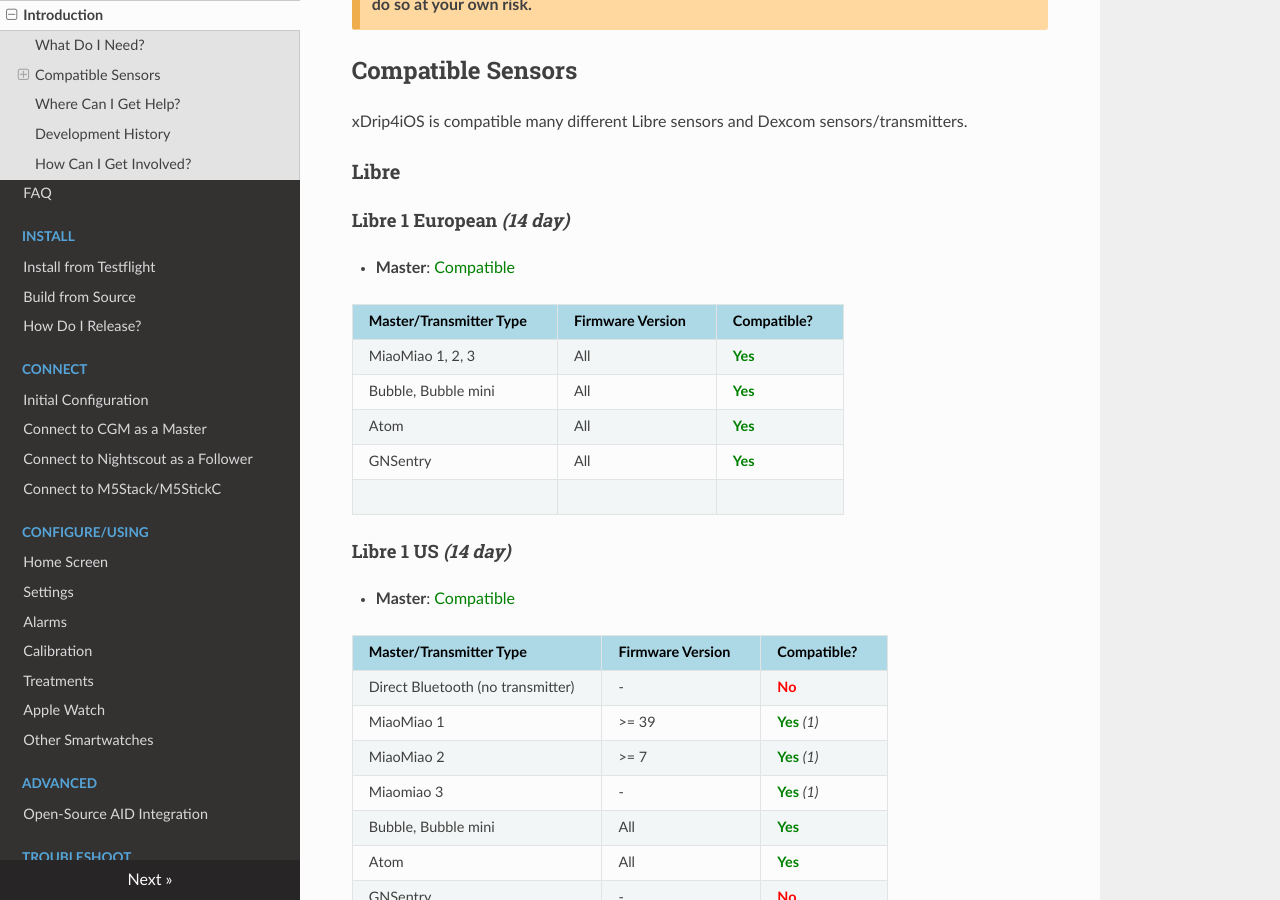
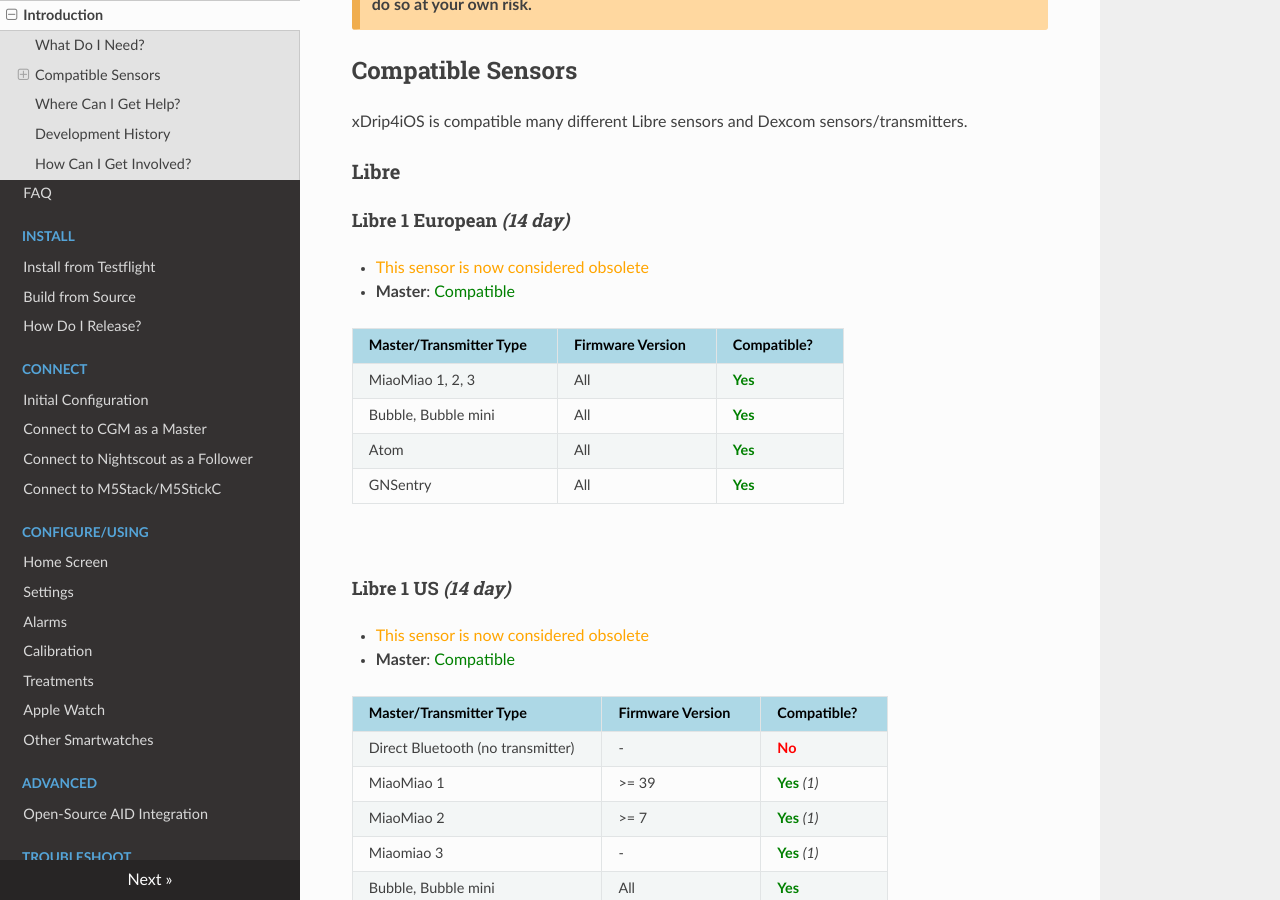
Before and after one commit to paulplant/xdrip4ios_docs, an MkDocs documentation site: the page built from docs/index.md, in a window 1280 px wide and 900 px high, scrolled down 1823 px. Built offline with MkDocs 1.6.1, drawn with Linux system fonts in a browser that asks for light colours; nearby versions of some CDN libraries; some of the changed text lies outside the part shown.

Commit message:
update obsoletes

```diff
--- a/docs/index.md
+++ b/docs/index.md
@@ -46,6 +46,7 @@ xDrip4iOS is compatible many different Libre sensors and Dexcom sensors/transmit
 ### Libre
 #### Libre 1 European *(14 day)*
 
+- <span style="color:orange">This sensor is now considered obsolete</span>
 - **Master**: <span style="color:green">Compatible</span>
 
 | Master/Transmitter Type &nbsp;&nbsp;&nbsp;| Firmware Version &nbsp;&nbsp;&nbsp;| Compatible? &nbsp;&nbsp;&nbsp; |
@@ -54,21 +55,23 @@ xDrip4iOS is compatible many different Libre sensors and Dexcom sensors/transmit
 | Bubble, Bubble mini | All | **<span style="color:green">Yes</span>** |
 | Atom | All | **<span style="color:green">Yes</span>** |
 | GNSentry | All | **<span style="color:green">Yes</span>** |
+
 </br>
 
 #### Libre 1 US  *(14 day)*
 
+- <span style="color:orange">This sensor is now considered obsolete</span>
 - **Master**: <span style="color:green">Compatible</span>
 
 | Master/Transmitter Type &nbsp;&nbsp;&nbsp; | Firmware Version &nbsp;&nbsp;&nbsp; | Compatible? &nbsp;&nbsp;&nbsp; |
 | :------------------------------------ | :---------------------------------- | :----------------------------- |
-| Direct Bluetooth (no transmitter)&nbsp;&nbsp;&nbsp; | -                                 | **<span style="color:red">No</span>** |
-| MiaoMiao 1                                          | >= 39                           | **<span style="color:green">Yes</span>** *(1)*             |
-| MiaoMiao 2                                          | >= 7                             | **<span style="color:green">Yes</span>** *(1)*          |
+| Direct Bluetooth (no transmitter)&nbsp;&nbsp;&nbsp; | - | **<span style="color:red">No</span>** |
+| MiaoMiao 1 | >= 39 | **<span style="color:green">Yes</span>** *(1)* |
+| MiaoMiao 2 | >= 7 | **<span style="color:green">Yes</span>** *(1)* |
 | Miaomiao 3 | - | **<span style="color:green">Yes</span>** *(1)* |
-| Bubble, Bubble mini                               | All                              | **<span style="color:green">Yes</span>**                        |
-| Atom                                                | All                              | **<span style="color:green">Yes</span>**                        |
-| GNSentry                                            | -                                | **<span style="color:red">No</span>**                             |
+| Bubble, Bubble mini | All | **<span style="color:green">Yes</span>** |
+| Atom | All | **<span style="color:green">Yes</span>** |
+| GNSentry | - | **<span style="color:red">No</span>** |
 
  *(1) The MiaoMiao firmware can be upgraded, if needed, using Tomato App*
 </br>
@@ -125,8 +128,9 @@ xDrip4iOS is compatible many different Libre sensors and Dexcom sensors/transmit
 ___
 ### Dexcom
 
-#### Dexcom G4 / G5 <span style="color:orange"><--- (Obsolete)</span>
+#### Dexcom G4 / G5
 
+- <span style="color:orange">This sensor is now considered obsolete</span>
 - Master: <span style="color:green">Compatible</span> with a bridge/Wixel device and using raw data mode.
 </br>
 
```
